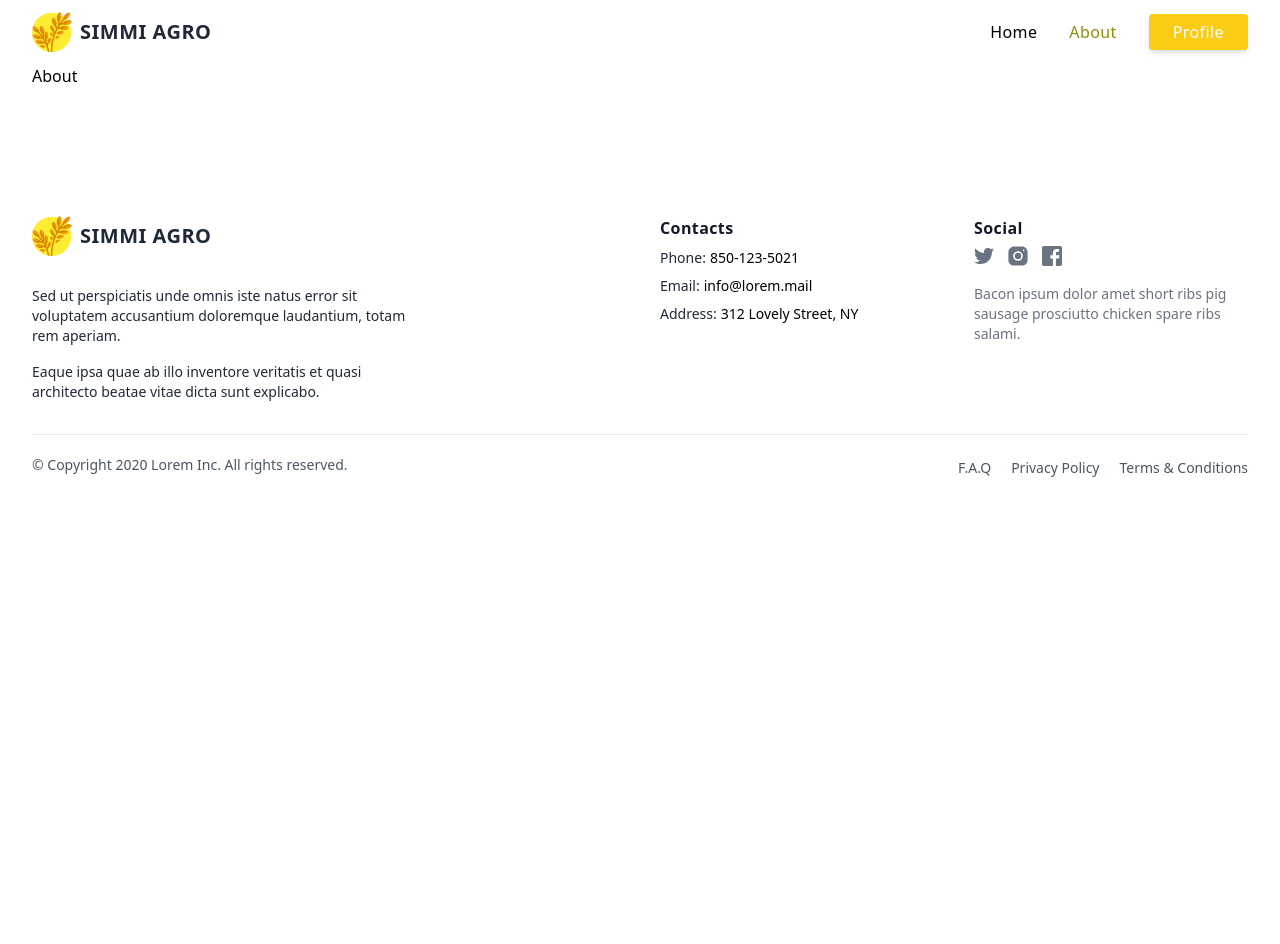
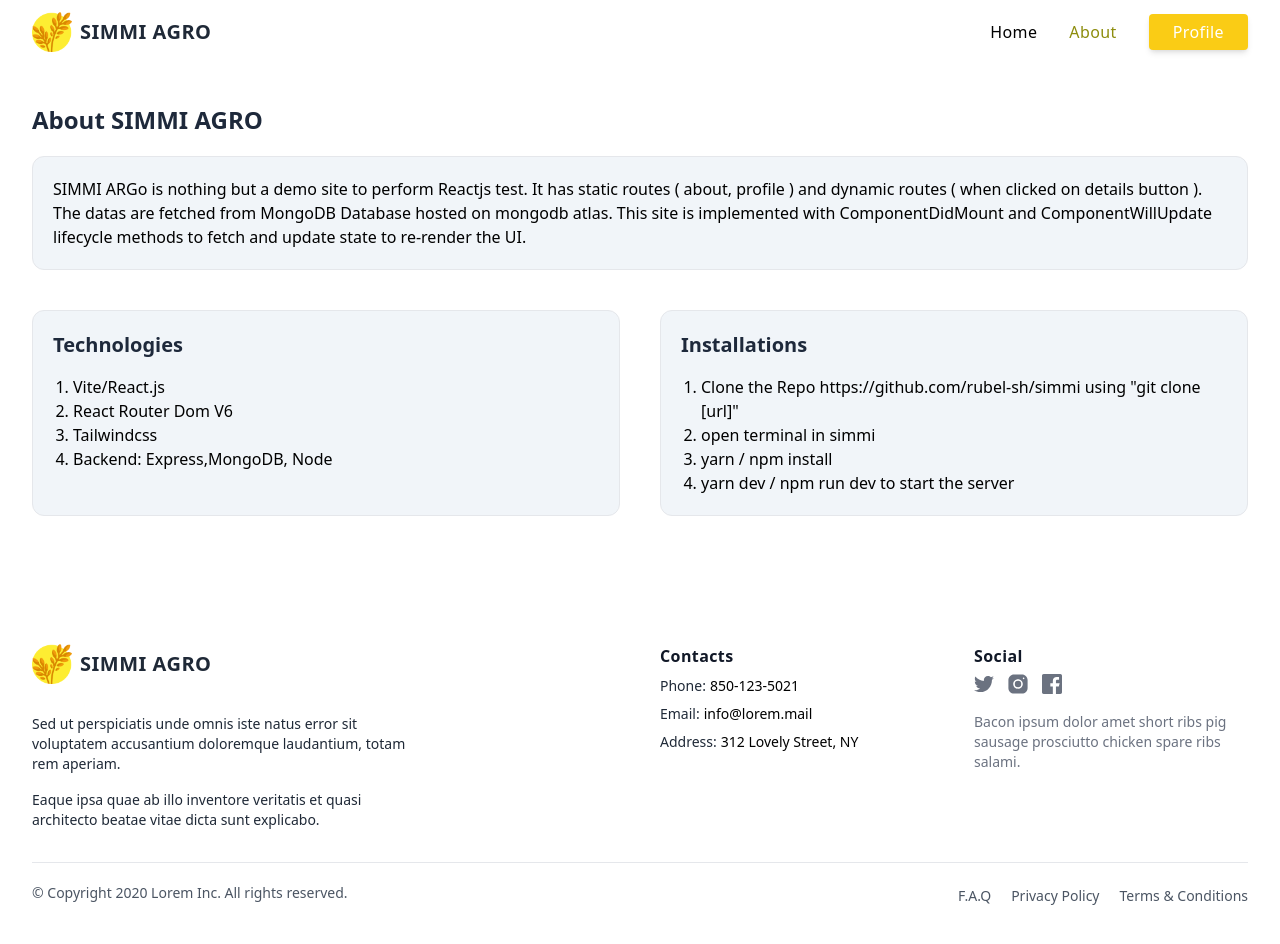
Before and after one commit to rubel-sh/simmi, a React (Vite) app: page /about in a window 1280 px wide. Shown: the top 944 px of the page. Before the commit the page ends 800 px from the top, so only its background shows below. Built offline with nearby package versions, Linux system fonts and the light colour scheme.

Commit message:
About Page Updated

```diff
--- a/src/pages/About/About.jsx
+++ b/src/pages/About/About.jsx
@@ -1,8 +1,52 @@
 import React from "react";
 import Container from "../../components/Container";
+import ScrollToTop from "../../components/ScrollToTop";
 
 const About = () => {
-  return <Container>About</Container>;
+  return (
+    <Container>
+      <ScrollToTop />
+      <h1 className="text-2xl font-bold text-slate-800 mt-10 ">
+        About SIMMI AGRO
+      </h1>
+
+      <p className="my-5 font-medium bg-slate-100 border rounded-xl p-5">
+        SIMMI ARGo is nothing but a demo site to perform Reactjs test. It has
+        static routes ( about, profile ) and dynamic routes ( when clicked on
+        details button ). The datas are fetched from MongoDB Database hosted on
+        mongodb atlas. This site is implemented with ComponentDidMount and
+        ComponentWillUpdate lifecycle methods to fetch and update state to
+        re-render the UI.
+      </p>
+      <div className="grid grid-cols-1 md:grid-cols-2 gap-10 mt-10">
+        <div className="bg-slate-100 border rounded-xl p-5">
+          <h2 className="text-xl font-bold text-slate-800 mb-4">
+            Technologies
+          </h2>
+          <ol style={{ listStyleType: "diamond" }} className="ml-5">
+            <li>Vite/React.js</li>
+            <li>React Router Dom V6</li>
+            <li>Tailwindcss</li>
+            <li>Backend: Express,MongoDB, Node</li>
+          </ol>
+        </div>
+        <div className="bg-slate-100 border rounded-xl p-5">
+          <h2 className="text-xl font-bold text-slate-800 mb-4">
+            Installations
+          </h2>
+          <ol style={{ listStyleType: "diamond" }} className="ml-5 ">
+            <li>
+              Clone the Repo https://github.com/rubel-sh/simmi using "git clone
+              [url]"
+            </li>
+            <li>open terminal in simmi </li>
+            <li>yarn / npm install</li>
+            <li>yarn dev / npm run dev to start the server</li>
+          </ol>
+        </div>
+      </div>
+    </Container>
+  );
 };
 
 export default About;
--- a/src/pages/Home/EquipmentsSection/EquipmentsSection.jsx
+++ b/src/pages/Home/EquipmentsSection/EquipmentsSection.jsx
@@ -36,7 +36,7 @@ const EquipmentsSection = () => {
           // Each Card
           <div
             key={equip._id}
-            className="hover:shadow-md transition-all duration-300 p-5 rounded-md"
+            className="hover:shadow-md transition-all duration-300 bg-slate-50 border rounded-xl p-5"
           >
             <img
               src={equip.image}
```
